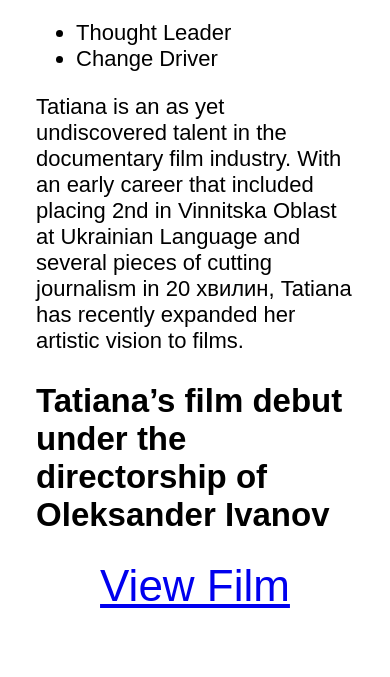
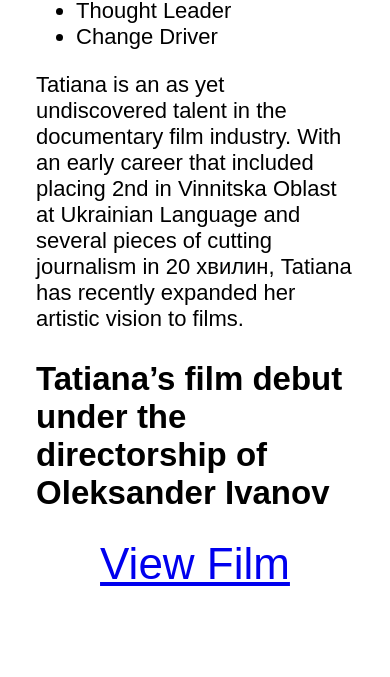
Before and after one commit to derekkedziora/tetianashevchenko.com, a plain HTML site: page index.html in a window 390 px wide. Shown: the part 175-852 px from the top of the page. Drawn offline with Linux system fonts and the light colour scheme.

```diff
--- a/css/style.css
+++ b/css/style.css
@@ -1 +1 @@
-html{font-family:Hevlvetica,Arial,sans-serif;font-size:22px}main{margin:3em auto;width:550px}a{text-align:center;fontsize:2em}@media screen and (max-width: 550px){main{width:85%}}
+html{font-family:Hevlvetica,Arial,sans-serif;font-size:22px}main{margin:3em auto;width:550px}a{text-align:center;fontsize:2em}@media screen and (max-width: 550px){main{width:85%;margin:2em auto}}
```
